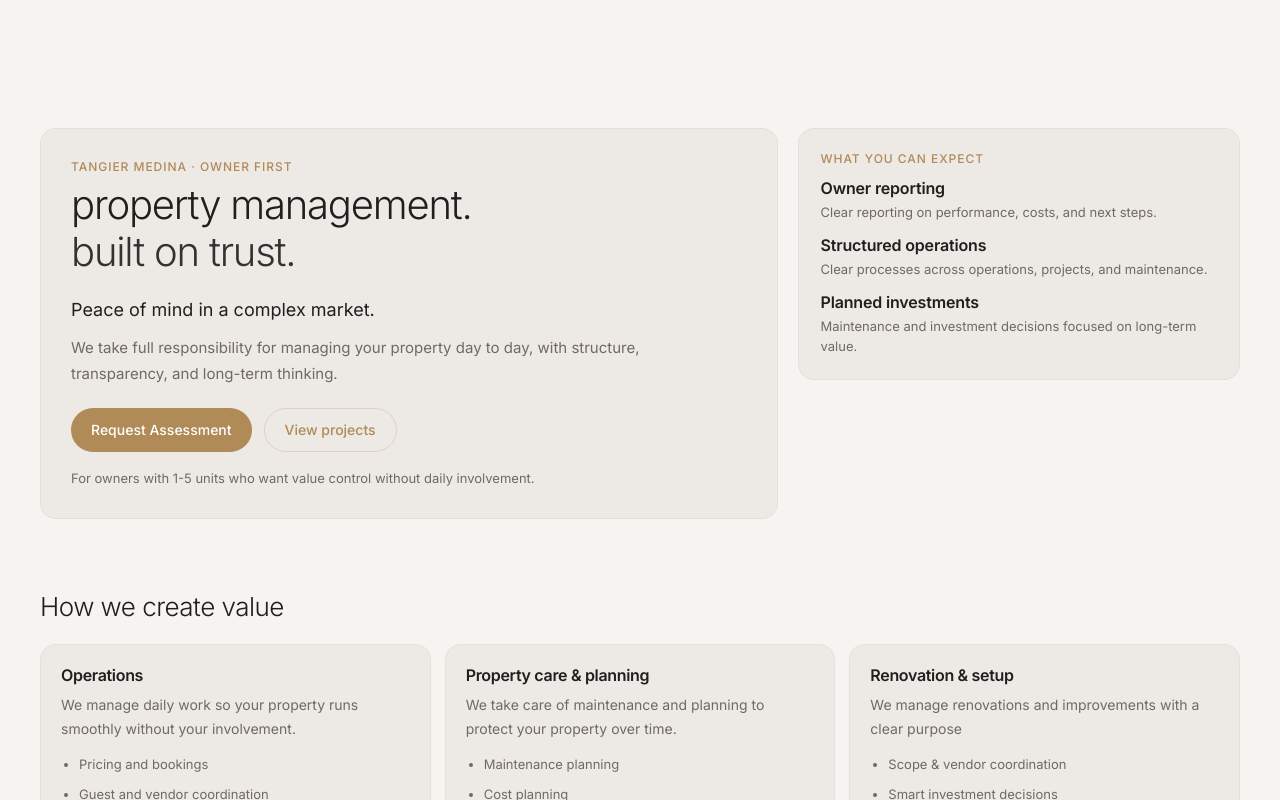
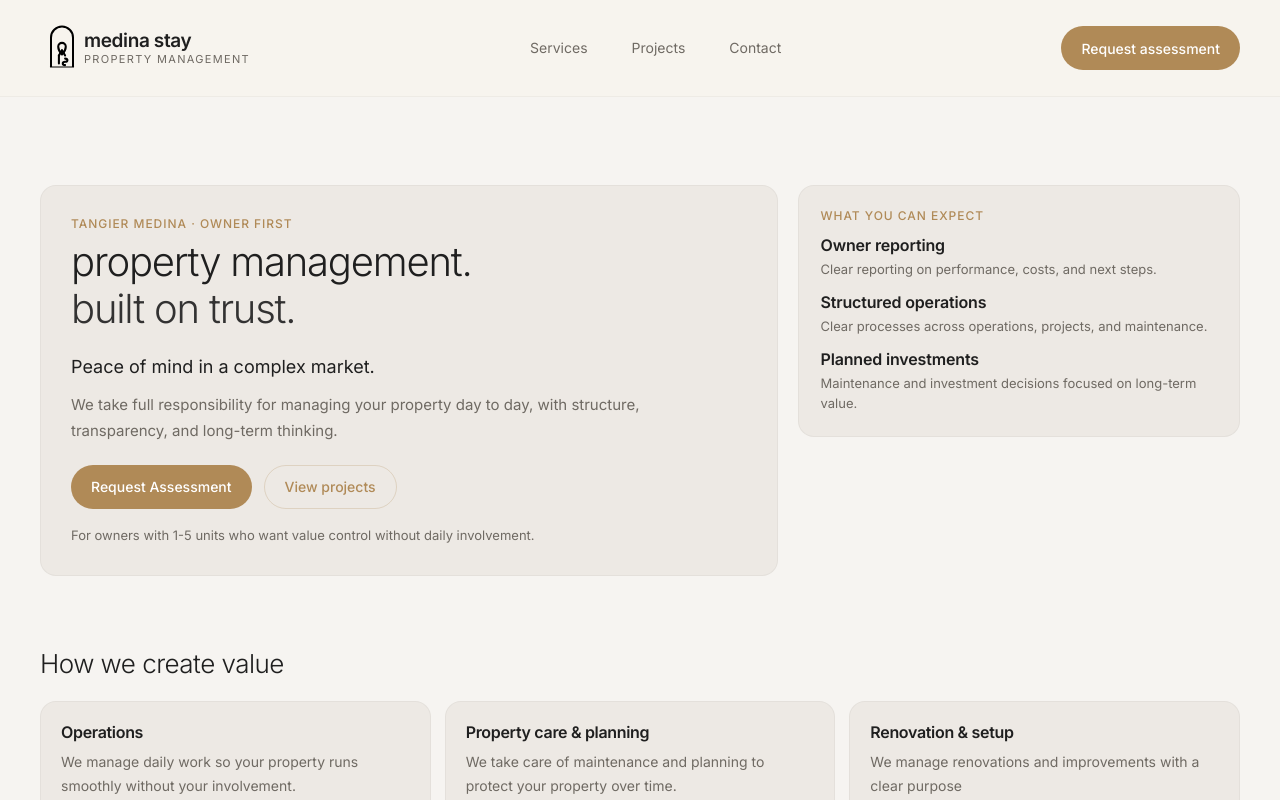
Before and after one commit to medinastay/medinastay-website, a Next.js app: page / in a window 1280 px wide. Shown: the top 800 px of the page. Built offline with nearby package versions, Linux system fonts and the light colour scheme.

Commit message:
Update layout and pages

```diff
--- a/app/globals.css
+++ b/app/globals.css
@@ -82,7 +82,7 @@ h3 {
   margin-bottom: 12px;
 }
 
-/* Paragraph rhythm (important for "flow") */
+/* Paragraph rhythm (important for flow) */
 p {
   margin: 0;
   line-height: 1.85;
@@ -209,12 +209,12 @@ a:hover {
 
 .hero-line-primary {
   display: block;
-  white-space: nowrap; /* keep "property management." in one line */
+  white-space: nowrap; /* keep "property management." on one line */
 }
 
 .hero-line-secondary {
   display: block;
-  opacity: 0.9;   /* slightly quieter */
+  opacity: 0.9; /* slightly quieter */
   margin-top: 6px;
 }
 
@@ -241,6 +241,107 @@ a:hover {
   line-height: 1.6;
 }
 
+/* ======================================================
+   HEADER (stable on zoom)
+====================================================== */
+
+/* Sticky glass header */
+.site-header {
+  position: sticky;
+  top: 0;
+  z-index: 50;
+  background: rgba(247, 244, 238, 0.86);
+  backdrop-filter: blur(10px);
+  border-bottom: 1px solid var(--border-soft);
+}
+
+/* Header layout:
+   - use min-height + padding (not fixed height) so zoom doesn't "push" things */
+.header-inner {
+  min-height: 96px;
+  padding: 18px 0;
+
+  display: grid;
+  grid-template-columns: auto 1fr auto;
+  align-items: center;
+  gap: 19px;
+}
+/* Brand */
+.brand {
+  display: flex;              /* wichtig: echtes flex */
+  align-items: center;        /* gleiche Höhe */
+  gap: 0px;                  /* sauberer Abstand */
+  text-decoration: none;
+  color: var(--text);
+}
+
+/* Logo: größer + stabil */
+.brand-logo {
+  width: 44px;                /* <- größer (fühlt sich “premium” an) */
+  height: auto;
+  flex: 0 0 auto;
+  display: block;
+  transform: translateY(-6.5px);
+}
+
+/* Textblock */
+.brand-text {
+  display: flex;
+  flex-direction: column;
+  justify-content: center;    /* vertikal exakt mittig zum Logo */
+  line-height: 1;
+  white-space: nowrap;        /* verhindert Umbruch beim Zoomen */
+}
+
+.brand-name {
+  font-size: 19px;
+  font-weight: 600;
+  letter-spacing: -0.02em;
+  line-height: 1.05;
+}
+
+.brand-tagline {
+  margin-top: 3px;
+  font-size: 11px;
+  letter-spacing: 0.12em;
+  text-transform: uppercase;
+  color: var(--muted);
+  line-height: 1.05;
+}
+
+
+/* Center nav */
+.header-nav {
+  display: flex;
+  justify-content: center;
+  align-items: center;
+  gap: 24px;
+}
+
+.nav-link {
+  text-decoration: none;
+  color: var(--muted);
+  font-size: 14px;
+  line-height: 1;
+  padding: 8px 10px;
+  border-radius: 999px;
+}
+
+.nav-link:hover {
+  color: var(--text);
+  background: rgba(0, 0, 0, 0.03);
+}
+
+/* CTA */
+.header-cta-wrap {
+  display: flex;
+  align-items: center;
+}
+
+.header-cta {
+  white-space: nowrap;
+}
+
 /* =========================
    RESPONSIVE
 ========================= */
@@ -257,4 +358,14 @@ a:hover {
   section {
     margin-top: 56px;
   }
+
+  /* Header: keep it tidy on mobile */
+  .header-nav {
+    gap: 12px;
+  }
+
+  .nav-link {
+    padding: 8px 8px;
+    font-size: 13.5px;
+  }
 }
--- a/app/layout.tsx
+++ b/app/layout.tsx
@@ -1,5 +1,7 @@
 import "./globals.css";
 import { Inter } from "next/font/google";
+import Header from "@/components/Header";
+// import Footer from "@/components/Footer"; // optional, wenn vorhanden
 
 const inter = Inter({
   subsets: ["latin"],
@@ -11,7 +13,11 @@ const inter = Inter({
 export default function RootLayout({ children }: { children: React.ReactNode }) {
   return (
     <html lang="en" className={inter.variable}>
-      <body>{children}</body>
+      <body>
+        <Header />
+        {children}
+        {/* <Footer /> */}
+      </body>
     </html>
   );
 }
--- a/app/page.tsx
+++ b/app/page.tsx
@@ -36,7 +36,7 @@ export default function HomePage() {
   };
 
   return (
-    <div className="container" style={{ padding: "56px 0 72px" }}>
+    <div className="container" style={{ padding: "16px 0 72px" }}>
       {/* =========================
           HERO
           Left: statement + CTA
--- a/app/projects/page.tsx
+++ b/app/projects/page.tsx
@@ -0,0 +1,3 @@
+export default function ServicesPage() {
+  return <main>Services – hier kommen später deine Inhalte rein.</main>;
+}
--- a/components/Header.tsx
+++ b/components/Header.tsx
@@ -1,23 +1,45 @@
 import Link from "next/link";
+import Image from "next/image";
 
 export default function Header() {
   return (
-    <header style={{ borderBottom: "1px solid var(--line)", background: "rgba(247,244,238,.7)", backdropFilter: "blur(10px)" }}>
-      <div className="container" style={{ display: "flex", alignItems: "center", justifyContent: "space-between", height: 72 }}>
-        <Link href="/" style={{ fontWeight: 800, letterSpacing: "-0.02em" }}>
-          MedinaStay
+    <header className="site-header">
+      <div className="container header-inner">
+        {/* LEFT: Brand (logo + name + tagline) */}
+        <Link href="/" className="brand" aria-label="Medina Stay Home">
+          <Image
+            src="/logo.svg"
+            alt="Medina Stay"
+            width={96}
+            height={96}
+            className="brand-logo"
+            priority
+          />
+
+          <span className="brand-text">
+            <span className="brand-name">medina stay</span>
+            <span className="brand-tagline">Property Management</span>
+          </span>
         </Link>
 
-        <nav style={{ display: "flex", gap: 18, alignItems: "center" }}>
-          <Link href="/services">Services</Link>
-          <Link href="/pricing">Pricing</Link>
-          <Link href="/projects">Projects</Link>
-          <Link href="/contact">Contact</Link>
+        {/* CENTER: Navigation */}
+        <nav className="header-nav" aria-label="Main navigation">
+          <Link className="nav-link" href="/services">
+            Services
+          </Link>
+          <Link className="nav-link" href="/projects">
+            Projects
+          </Link>
+          <Link className="nav-link" href="/contact">
+            Contact
+          </Link>
         </nav>
 
-        <div style={{ display: "flex", gap: 10, alignItems: "center" }}>
-          <button className="btn btn-outline" type="button">EN</button>
-          <Link className="btn btn-primary" href="/contact">Free Assessment</Link>
+        {/* RIGHT: CTA */}
+        <div className="header-cta-wrap">
+          <Link className="btn btn-primary header-cta" href="/contact">
+            Request assessment
+          </Link>
         </div>
       </div>
     </header>
```
Also changed, not shown: public/logo.svg (added).
